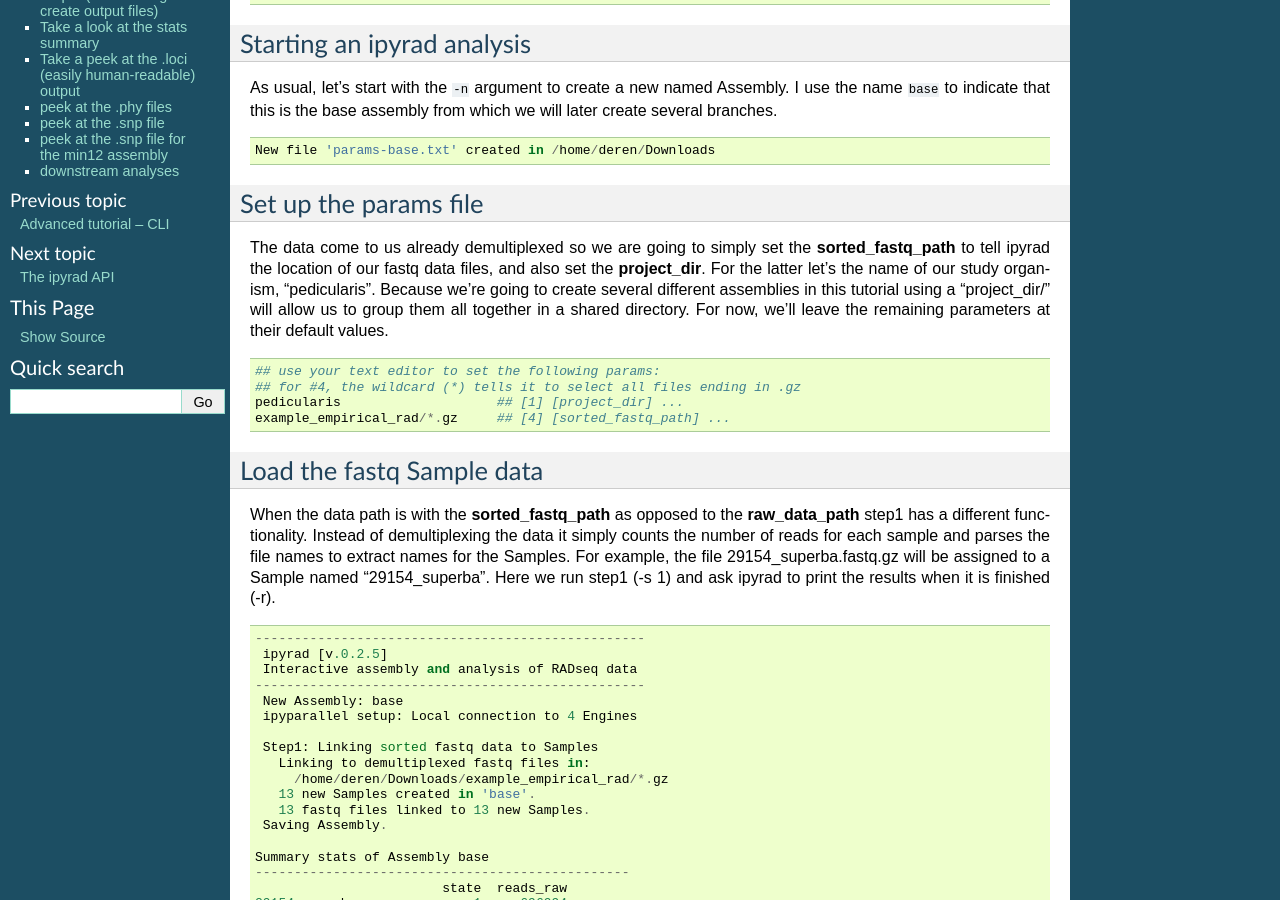
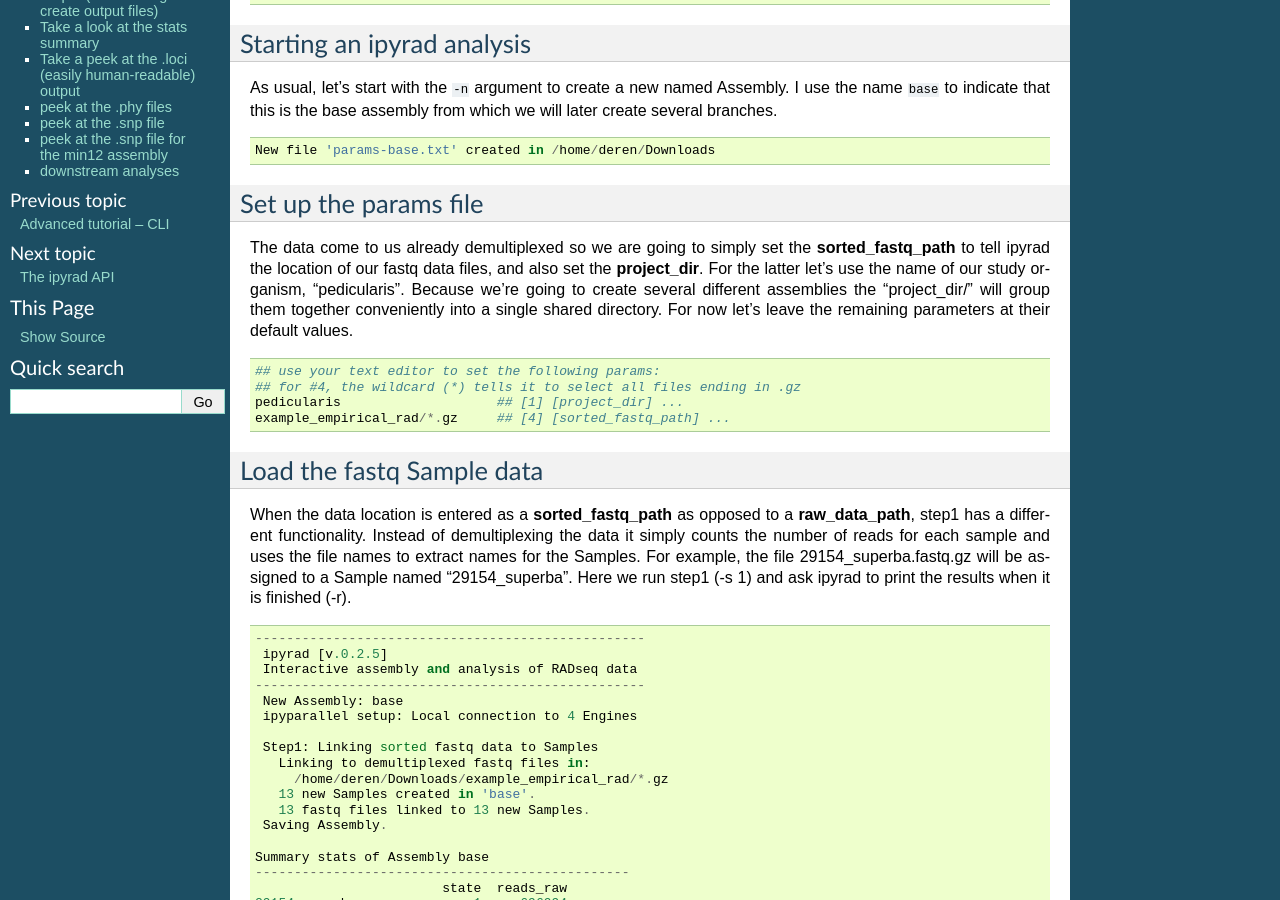
Before and after one commit to dereneaton/ipyrad, a Sphinx documentation site: the page built from docs/pedicularis_cli.rst, in a window 1280 px wide and 900 px high, scrolled down 471 px. Built offline with Sphinx 7.4.7, drawn with Linux system fonts in a browser that asks for light colours; pages that are not in the unit, such as notebooks, are missing from menus; the version number is read from the project's files by our own code.

Commit message:
updating pedic tut

```diff
--- a/docs/pedicularis_cli.rst
+++ b/docs/pedicularis_cli.rst
@@ -51,11 +51,12 @@ Set up the params file
 ~~~~~~~~~~~~~~~~~~~~~~
 The data come to us already demultiplexed so we are going to simply set the
 **sorted\_fastq\_path** to tell ipyrad the location of our fastq
-data files, and also set the **project\_dir**. For the latter let's the
-name of our study organism, "pedicularis".
-Because we're going to create several different assemblies in this tutorial
-using a "project_dir/" will allow us to group them all together in a shared
-directory. For now, we'll leave the remaining parameters at their default values.
+data files, and also set the **project\_dir**. For the latter let's use the
+name of our study organism, "pedicularis". Because we're going to create several
+different assemblies the "project_dir/" will group them together conveniently
+into a single shared directory.
+For now let's leave the remaining parameters at their default values.
+
 
 .. parsed-literal::
     ## use your text editor to set the following params:
@@ -66,10 +67,11 @@ directory. For now, we'll leave the remaining parameters at their default values
 
 Load the fastq Sample data
 ~~~~~~~~~~~~~~~~~~~~~~~~~~
-When the data path is with the **sorted_fastq_path** as opposed to the **raw_data_path**
-step1 has a different functionality. Instead of demultiplexing the data it simply
-counts the number of reads for each sample and parses the file names to extract
-names for the Samples. For example, the file 29154_superba.fastq.gz will be
+When the data location is entered as a **sorted_fastq_path** as opposed to a
+**raw_data_path**, step1 has a different functionality. Instead of
+demultiplexing the data it simply counts the number of reads for each
+sample and uses the file names to extract names for the Samples.
+For example, the file 29154_superba.fastq.gz will be
 assigned to a Sample named "29154_superba". Here we run step1 (-s 1) and
 ask ipyrad to print the results when it is finished (-r).
 
```
